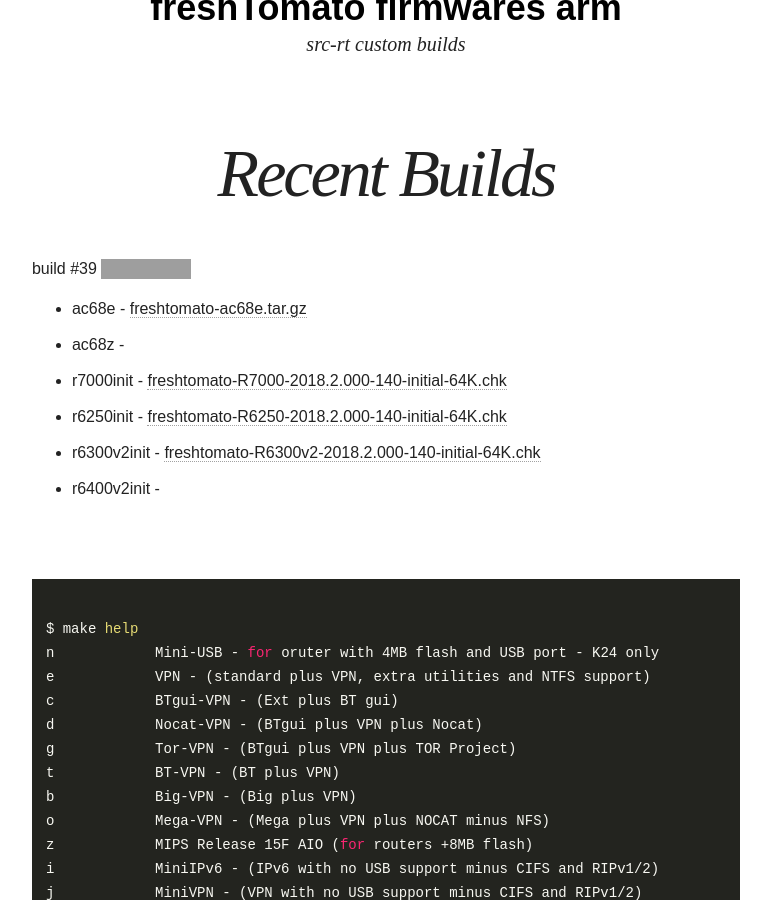
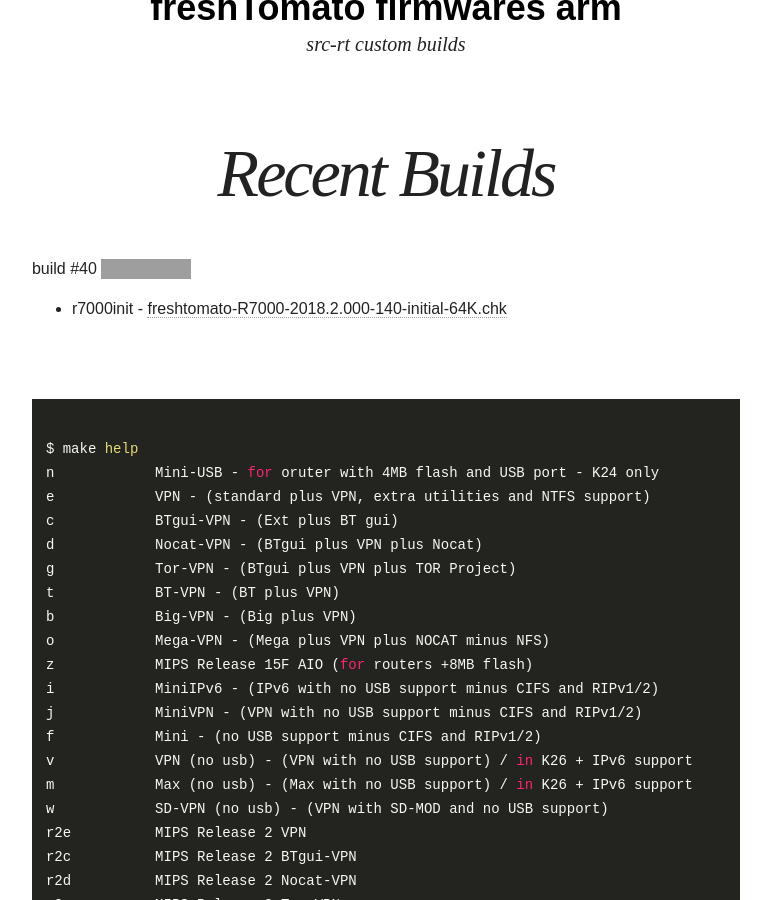
Before and after one commit to oglopss/freshTomato-ARM-ci-jekyll, a Jekyll site: the page built from index.html, in a window 1280 px wide and 900 px high, scrolled down 339 px. Shown: the whole window, without its empty margins (254-1025 px from the left). Built offline with Jekyll 4.4.1, drawn with Linux system fonts in a browser that asks for light colours; nearby versions of some CDN libraries; grey boxes are pictures that could not be loaded.

Commit message:
Travis build 40 r7000init pushed to gh-pages

```diff
--- a/_data/ss.yml
+++ b/_data/ss.yml
@@ -1,8 +1,3 @@
-build: 39
+build: 40
 files:
-  - 0005 r6300v2init freshtomato-R6300v2-2018.2.000-140-initial-64K.chk
   - 0003 r7000init freshtomato-R7000-2018.2.000-140-initial-64K.chk
-  - 0004 r6250init freshtomato-R6250-2018.2.000-140-initial-64K.chk
-  - 0006 r6400v2init
-  - 0001 ac68e freshtomato-ac68e.tar.gz
-  - 0002 ac68z
```
